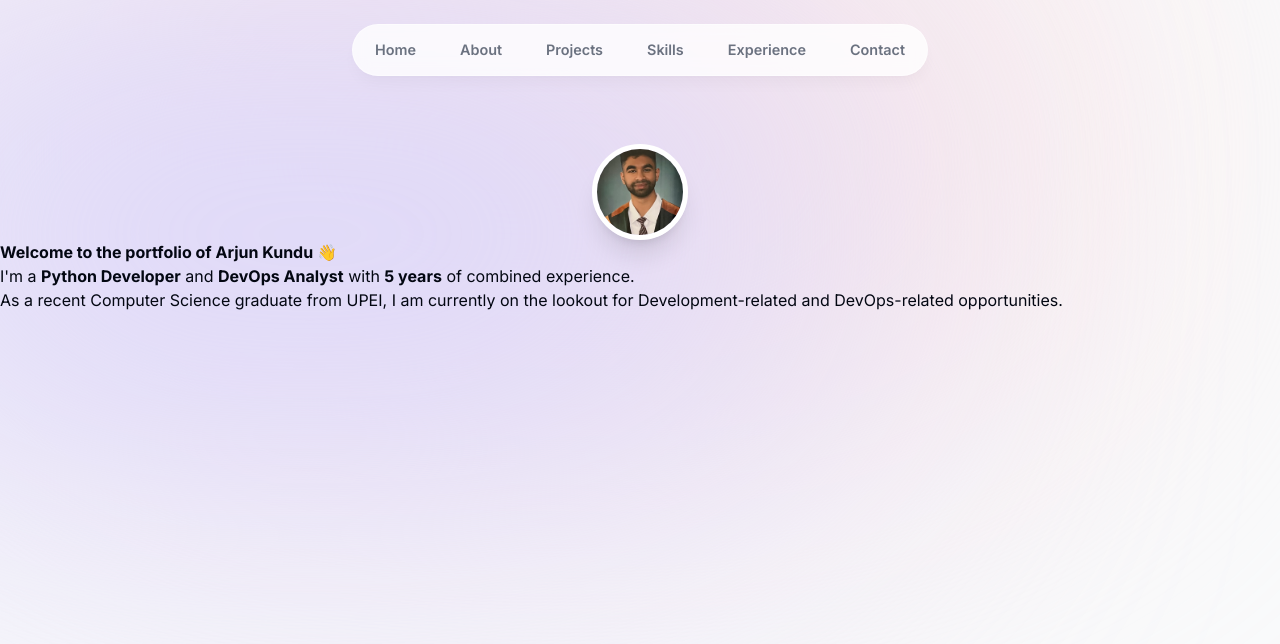
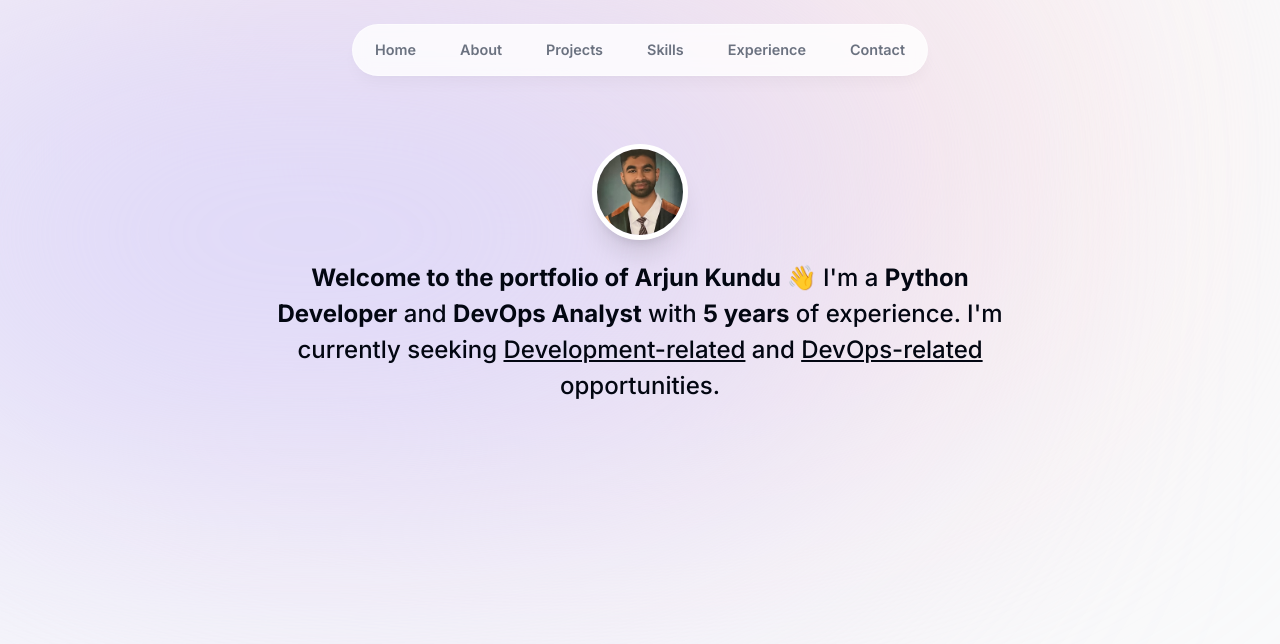
Before and after one commit to kunduarjun/portfolio, a Next.js app: page / in a window 1280 px wide. Shown: the top 644 px of the page. Built offline with nearby package versions, Linux system fonts and the light colour scheme.

Commit message:
Intro text completed and centered

```diff
--- a/app/page.tsx
+++ b/app/page.tsx
@@ -2,7 +2,7 @@ import Intro from '@/components/intro';
 
 export default function Home() {
   return (
-    <main className="">
+    <main className="flex flex-col items-center px-4">
       <Intro />
     </main>
   )
--- a/components/intro.tsx
+++ b/components/intro.tsx
@@ -24,7 +24,7 @@ export default function Intro() {
   }, [topHandControls, bottomHandControls]);
 
   return (
-    <section>
+    <section className="mb-28 max-w-[50rem] text-center sm:mb-0">
       <div className="flex items-center justify-center">
         <div className="relative">
           {/* Rotating Image */}
@@ -44,12 +44,12 @@ export default function Intro() {
         </div>
       </div>
 
-    <p>
-        <span className="font-bold">{`Welcome to the portfolio of Arjun Kundu 👋`}</span><br/>{`I'm a `}
+      <p className="mb-10 mt-5 px-4 text-xl font-medium !leading-[1.5] sm:text-2xl">
+        <span className="font-bold">{`Welcome to the portfolio of Arjun Kundu 👋`}</span> {`I'm a `}
         <span className="font-bold">{`Python Developer`}</span> {`and`} <span className="font-bold">{`DevOps Analyst`}</span> {`with `}
-        <span className="font-bold">{`5 years`}</span> {`of combined experience. `}<br/>
-        {`As a recent Computer Science graduate from UPEI, I am currently on the lookout for Development-related and DevOps-related opportunities.`}
-    </p>
+        <span className="font-bold">{`5 years`}</span> {`of experience. `}
+        {`I'm currently seeking `} <span className="underline">{`Development-related`}</span> {` and `} <span className="underline">{`DevOps-related`}</span> {` opportunities.`}
+      </p>
     </section>
   )
 }
```
